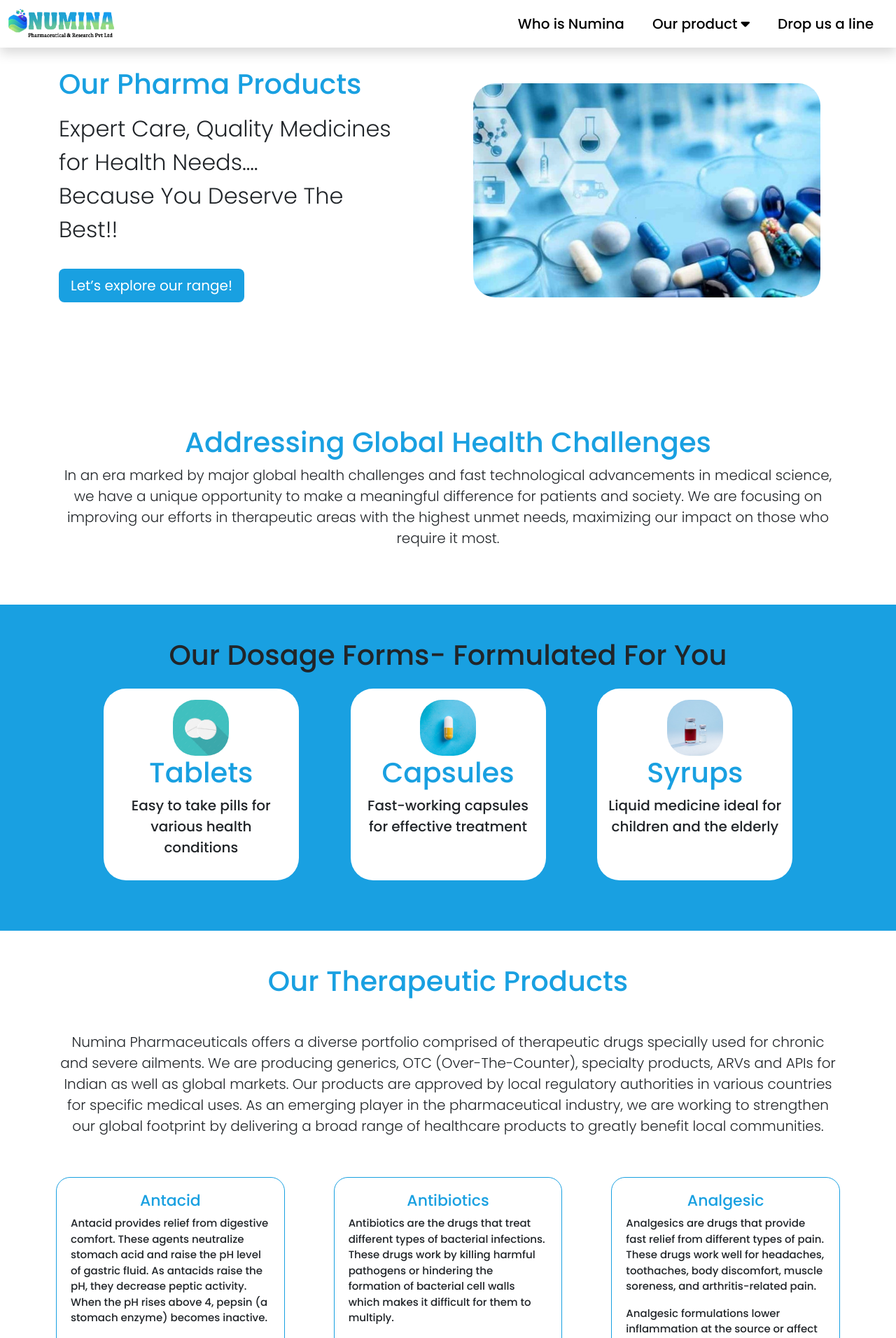
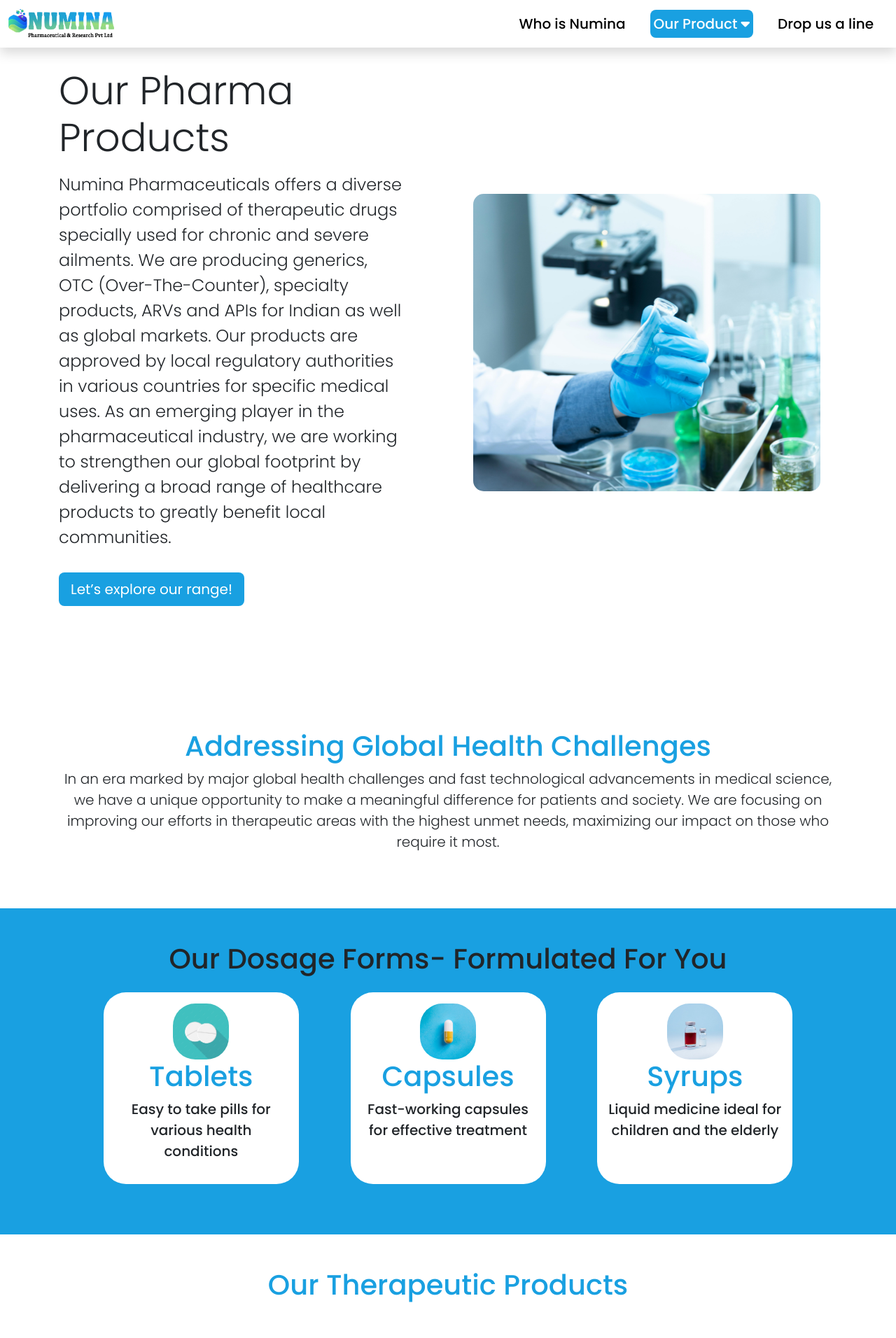
Before and after one commit to InboxTech/numina, a PHP site: page /product.php in a window 1280 px wide. Shown: the top 1912 px of the page at 70% size. Run offline with PHP 8.4, Linux system fonts and the light colour scheme; a stand-in replaces the project's code that opens the database connection.

Commit message:
update all pages and banner image

```diff
--- a/footer.php
+++ b/footer.php
@@ -73,27 +73,27 @@
                             <strong>Follow us on:</strong>
                             <ul class="list-group flex-row">
                                 <li class="list-group-item border-0 p-2">
-                                    <a href="#facebook" class="link-custom"><i
+                                    <a href="javascript:void(0);" class="link-custom"><i
                                             class="fa-brands fa-square-facebook fs-2"></i></a>
                                 </li>
                                 <li class="list-group-item border-0 p-2">
-                                    <a href="#twitter" class="link-custom"><i
+                                    <a href="javascript:void(0);" class="link-custom"><i
                                             class="fa-brands fa-square-x-twitter fs-2"></i></a>
                                 </li>
                                 <li class="list-group-item border-0 p-2">
-                                    <a href="#youtube" class="link-custom"><i
+                                    <a href="javascript:void(0);" class="link-custom"><i
                                             class="fa-brands fa-square-youtube fs-2"></i></a>
                                 </li>
                                 <li class="list-group-item border-0 p-2">
-                                    <a href="#linkedin" class="link-custom"><i
+                                    <a href="javascript:void(0);" class="link-custom"><i
                                             class="fa-brands fa-linkedin fs-2"></i></a>
                                 </li>
                                 <li class="list-group-item border-0 p-2">
-                                    <a href="#instagram" class="link-custom"><i
+                                    <a href="javascript:void(0);" class="link-custom"><i
                                             class="fa-brands fa-square-instagram fs-2"></i></a>
                                 </li>
                                 <li class="list-group-item border-0 p-2">
-                                    <a href="#rss" class="link-custom"><i class="fa-solid fa-square-rss fs-2"></i></a>
+                                    <a href="javascript:void(0);" class="link-custom"><i class="fa-solid fa-square-rss fs-2"></i></a>
                                 </li>
                             </ul>
                         </li> -->
@@ -129,7 +129,6 @@
         <script src="public/js/swiper-bundle.min.js"></script>
         <script src="https://unpkg.com/aos@2.3.1/dist/aos.js"></script>
         <script src="public/js/gsap.min.js"></script>
-        <script src="public/js/custom.js"></script>
         <script src="public/js/jquery.min.js"></script>
         <script src="public/js/plugin/jqueryvalidation/jquery.validate.min.js"></script>
         <script src="public/js/script.js"></script>
--- a/header.php
+++ b/header.php
@@ -41,8 +41,8 @@ class header{
                                             <a href="about.php" class="nav-link fs-5"> Who is Numina </a>
                                         </li>
                                         <li class="nav-item">
-                                            <a href="javascript:void(0);" class="nav-link fs-5 postion-relative" id="pro-submenu">
-                                                Our product <i class="fa-solid fa-caret-down" id="caret-icon"></i>
+                                            <a href="#product.php" class="nav-link fs-5 postion-relative" id="pro-submenu">
+                                                Our Product <i class="fa-solid fa-caret-down" id="caret-icon"></i>
                                             </a>
                                         </li>
                                         <!-- <li class="nav-item">
--- a/product.php
+++ b/product.php
@@ -9,14 +9,19 @@ $header->includeHeader('Numina | Product', './');
 ?>
 
 <!-- Product -->
-<main>
+<main class="product-us">
     <section>
-        <div class="container-fluid row justify-content-evenly align-items-center p-5">
+        <div class="container-fluid row justify-content-evenly align-items-center p-lg-5">
             <div class="col-lg-6 col-md-12 p-5">
-                <h1 class="fs-1 title text-capitalize"> Our pharma products </h1>
+                <h1 class="display-4 text-custom"> Our Pharma Products </h1>
 
-                <p class="fs-2 fw-light my-3"> Expert Care, Quality Medicines for Health Needs….<br>Because You
-                    Deserve The Best!!
+                <p class="fs-4 fw-light my-3">
+                Numina Pharmaceuticals offers a diverse portfolio comprised of
+                therapeutic drugs specially used for chronic and severe ailments. We are producing generics, OTC
+                (Over-The-Counter), specialty products, ARVs and APIs for Indian as well as global markets. Our
+                products are approved by local regulatory authorities in various countries for specific medical
+                uses. As an emerging player in the pharmaceutical industry, we are working to strengthen our global
+                footprint by delivering a broad range of healthcare products to greatly benefit local communities.
                 </p>
 
                 <div>
@@ -24,9 +29,9 @@ $header->includeHeader('Numina | Product', './');
                     </button>
                 </div>
             </div>
-            <div class="col-lg-6 col-md-12 p-5">
-                <div class="pro-img w-100">
-                    <img src="public/images/product/pharma_product.jpg" class="w-100 h-inherit rounded-5" alt="">
+            <div class="col-lg-6 col-md-12 p-lg-5">
+                <div class="pro-img">
+                    <img src="public/images/product/pharma_product.jpg" alt="our product image">
                 </div>
             </div>
         </div>
@@ -90,12 +95,7 @@ $header->includeHeader('Numina | Product', './');
             <h1 class="fs-1 title text-center" data-aos="fade-up" data-aos-anchor-placement="top-bottom"> Our
                 Therapeutic Products </h1>
             <p class="fs-5 fw-light text-center my-5" data-aos="fade-up" data-aos-anchor-placement="top-bottom">
-                Numina Pharmaceuticals offers a diverse portfolio comprised of
-                therapeutic drugs specially used for chronic and severe ailments. We are producing generics, OTC
-                (Over-The-Counter), specialty products, ARVs and APIs for Indian as well as global markets. Our
-                products are approved by local regulatory authorities in various countries for specific medical
-                uses. As an emerging player in the pharmaceutical industry, we are working to strengthen our global
-                footprint by delivering a broad range of healthcare products to greatly benefit local communities.
+
             </p>
 
             <div class="products row justify-content-center" data-aos="fade-up"
--- a/public/css/style.css
+++ b/public/css/style.css
@@ -32,16 +32,16 @@ header {
 .navbar .navbar-collapse .nav-link {
   margin-inline: 15px;
   color: black;
-  transition: all 2s linear;
+  transition: all .4s ease-in-out;
+  border-radius: 8px;
   padding: 5px;
 }
 
-.navbar .navbar-collapse .nav-link:hover {
+.navbar .navbar-collapse .nav-link:hover,
+.navbar .navbar-collapse .nav-link.active {
   color: black;
-  font-weight: 400;
-  background-color: var(--primary-hover);
-  padding: 5x;
-  border-radius: 8px;
+  background-color: var(--primary-color);
+  color: white;
 }
 
 .navbar .logo {
@@ -127,12 +127,12 @@ header {
 .btn-custom:hover {
   color: #fff;
   background-color: var(--primary-hover);
+  box-shadow: 0 0.5rem 1rem rgba(0, 0, 0, 0.15);
 }
 
-.pinch-img {
+/* .pinch-img {
   width: 100%;
-  /* Ensure it has a defined initial width */
-  /* mask-image: url("../images/pinch-left-mask.svg"); */
+  mask-image: url("../images/pinch-left-mask.svg");
   mask-size: 100%;
   mask-repeat: no-repeat;
   mask-position: center;
@@ -141,11 +141,16 @@ header {
 
 .pinch-img:hover {
   width: 600vh;
-  /* Adjust for testing */
-}
+} */
 
 .main-img {
-  object-fit: contain;
+  display: block;
+    width: 100%;
+    height: 100%;
+    object-fit: cover;
+    border-radius: 15px;
+    object-fit: cover;
+    aspect-ratio: 16 / 12;
 }
 
 /* ----------------------------- section 2 ----------------------------- */
@@ -483,6 +488,9 @@ footer .link-dark:hover {
   background-color: var(--primary-hover);
   border-radius: 8px;
 }
+.aboutus{
+  margin-top: 100px;
+}
 .aboutus p{
     font-size: 17px;
     line-height: 24px;
@@ -491,8 +499,14 @@ footer .link-dark:hover {
     width: 100%;
     height: 100%;
   }
-  .banner .banner-img{
+  .banner .banner-img img{
+    display: block;
     width: 100%;
+    height: 100%;
+    object-fit: cover;
+    border-radius: 15px;
+    object-fit: cover;
+    aspect-ratio: 14 / 5;
   }
   .title{
     color: var(--primary-color);
@@ -514,7 +528,16 @@ footer .link-dark:hover {
 /* -------------------------------------------------- About us Page end --------------------------------------------------- */
 
 /* -------------------------------------------------- Product Page start -------------------------------------------------- */
-.active {
+.product-us .pro-img img{
+  display: block;
+    width: 100%;
+    height: 100%;
+    object-fit: cover;
+    border-radius: 15px;
+    object-fit: cover;
+    aspect-ratio: 14 / 12;
+}
+.product-us .active {
   background-color: var(--primary-hover);
   border-radius: 8px;
 }
--- a/public/js/script.js
+++ b/public/js/script.js
@@ -1,4 +1,14 @@
+// Nav Active js
+const currentPage = window.location.pathname.split("/").pop();
+const navLinks = document.querySelectorAll(".navbar-nav .nav-link");
 
+navLinks.forEach((link) => {
+  if (link.getAttribute("href").includes(currentPage)) {
+    link.classList.add("active");
+  }
+});
+
+// Submenu Dropdown
 var submenu_pro = document.getElementById("pro-submenu");
 var show_submenu_pro = document.getElementById("show-pro-submenu");
 var caretIcon = document.getElementById("caret-icon"); // Get the caret icon element
@@ -6,35 +16,36 @@ var caretIcon = document.getElementById("caret-icon"); // Get the caret icon ele
 var isVisible = false;
 
 // Toggle the submenu on clicking the "Our product" link
-submenu_pro.addEventListener("click", function(event) {
+submenu_pro.addEventListener("click", function (event) {
   event.stopPropagation(); // Prevents the click from bubbling up to the document
   if (!isVisible) {
-        show_submenu_pro.style.display = 'flex';
-        caretIcon.classList.remove('fa-caret-down'); // Remove the down caret
-        caretIcon.classList.add('fa-caret-up'); // Add the up caret
+    show_submenu_pro.style.display = "flex";
+    caretIcon.classList.remove("fa-caret-down"); // Remove the down caret
+    caretIcon.classList.add("fa-caret-up"); // Add the up caret
     isVisible = true;
   } else {
-        show_submenu_pro.style.display = 'none';
-        caretIcon.classList.remove('fa-caret-up'); // Remove the up caret
-        caretIcon.classList.add('fa-caret-down'); // Add the down caret
-        isVisible = false;
-    }
-
-});
-
-// Function to hide the submenu when clicking outside of it
-document.addEventListener("click", function(event) {
-    var isClickInside = submenu_pro.contains(event.target) || show_submenu_pro.contains(event.target);
-
-    if (!isClickInside && isVisible) {
-        show_submenu_pro.style.display = 'none';
-        caretIcon.classList.remove('fa-caret-up'); // Remove the up caret
-        caretIcon.classList.add('fa-caret-down');
+    show_submenu_pro.style.display = "none";
+    caretIcon.classList.remove("fa-caret-up"); // Remove the up caret
+    caretIcon.classList.add("fa-caret-down"); // Add the down caret
     isVisible = false;
   }
 });
 
-//main page swiper
+// Function to hide the submenu when clicking outside of it
+document.addEventListener("click", function (event) {
+  var isClickInside =
+    submenu_pro.contains(event.target) ||
+    show_submenu_pro.contains(event.target);
+
+  if (!isClickInside && isVisible) {
+    show_submenu_pro.style.display = "none";
+    caretIcon.classList.remove("fa-caret-up"); // Remove the up caret
+    caretIcon.classList.add("fa-caret-down");
+    isVisible = false;
+  }
+});
+
+//main page swiper section2
 var swiper = new Swiper(".section2Swiper", {
   slidesPerView: 1,
   spaceBetween: 30,
@@ -74,6 +85,7 @@ var swiper = new Swiper(".section2Swiper", {
   },
 });
 
+// home page section3
 var swiper = new Swiper(".section3Swiper", {
   slidesPerView: 1,
   spaceBetween: 30,
@@ -105,6 +117,7 @@ var swiper = new Swiper(".section3Swiper", {
   },
 });
 
+// home page section4
 var swiper = new Swiper(".section4Swiper", {
   slidesPerView: 1,
   spaceBetween: 10,
@@ -145,13 +158,13 @@ var link_hover = document.querySelectorAll(".link-hover-animation");
 var product_details = document.querySelectorAll(".product-details");
 
 link_hover.forEach((hoverElement, index) => {
-    hoverElement.addEventListener('mouseenter', function() {
-        product_details.forEach(detail => detail.style.display = 'none');  // Hide all product details
-        product_details[index].style.display = 'block';  // Show the relevant product detail
+  hoverElement.addEventListener("mouseenter", function () {
+    product_details.forEach((detail) => (detail.style.display = "none")); // Hide all product details
+    product_details[index].style.display = "block"; // Show the relevant product detail
   });
 
-    hoverElement.addEventListener('mouseleave', function() {
-        product_details[index].style.display = 'none';  // Optionally hide the detail again when mouse leaves
+  hoverElement.addEventListener("mouseleave", function () {
+    product_details[index].style.display = "none"; // Optionally hide the detail again when mouse leaves
   });
 });
 
@@ -188,72 +201,70 @@ var swiper = new Swiper(".myProductSwiper", {
   duration: 2000,
 });
 
-
-
-
-  const viewMoreLinks = document.querySelectorAll('.view-more');
-const moreTexts = document.querySelectorAll('.more-text');
-const proCategories = document.querySelectorAll('.products .product-categories');
+const viewMoreLinks = document.querySelectorAll(".view-more");
+const moreTexts = document.querySelectorAll(".more-text");
+const proCategories = document.querySelectorAll(
+  ".products .product-categories"
+);
 
 // Iterate over each link and corresponding "More Text" element
 viewMoreLinks.forEach((viewMore, index) => {
   const moreText = moreTexts[index]; // Get the corresponding moreText element for this index
   const productCategory = proCategories[index]; // Get the corresponding product category container for this index
 
-  viewMore.addEventListener('click', function() {
+  viewMore.addEventListener("click", function () {
     // Toggle the visibility of the extra text
-    moreText.classList.toggle('show');
+    moreText.classList.toggle("show");
 
     // Change the link text based on whether it's shown or not
-    if (moreText.classList.contains('show')) {
-      viewMore.textContent = 'View Less';
+    if (moreText.classList.contains("show")) {
+      viewMore.textContent = "View Less";
 
       // Increase the height of the product category container when expanded
-      productCategory.style.height = '62vh';  // Allow it to expand based on content height
+      productCategory.style.height = "62vh"; // Allow it to expand based on content height
     } else {
-      viewMore.textContent = 'View More';
+      viewMore.textContent = "View More";
 
       // Set the height back to the initial value (you can adjust this as needed)
-      productCategory.style.height = '30vh';  // Restore the original height
+      productCategory.style.height = "30vh"; // Restore the original height
     }
   });
 });
 
-
-
+// contact us page form validation
 $(".formValidate").validate({
   rules: {
     firstname: {
-      required: true
+      required: true,
     },
     lastname: {
-      required: true
+      required: true,
     },
     email: {
-      required: true
+      required: true,
     },
     phone: {
-      required: true
+      required: true,
     },
     msg: {
-      required: true
-    }
+      required: true,
+    },
   },
   messages: {
     firstname: {
-      required: "please enter firstname"
+      required: "please enter firstname",
     },
     lastname: {
-      required: "Please enter lastname"
+      required: "Please enter lastname",
     },
     email: {
-      required: "Please enter email"
+      required: "Please enter email",
     },
     phone: {
-      required: "Please enter phone"
+      required: "Please enter phone",
     },
     msg: {
-      required: "Please enter comment"
-    }
-  }
-})
+      required: "Please enter comment",
+    },
+  },
+});
```
Also changed, not shown: about.php (+5 -5 lines), index.php (+5 -5 lines), public/images/about/digital_pharma_manufacturing.jpg (added), public/images/product/pharma_product.jpg. Lines whose indentation alone changed are shown as unchanged.
